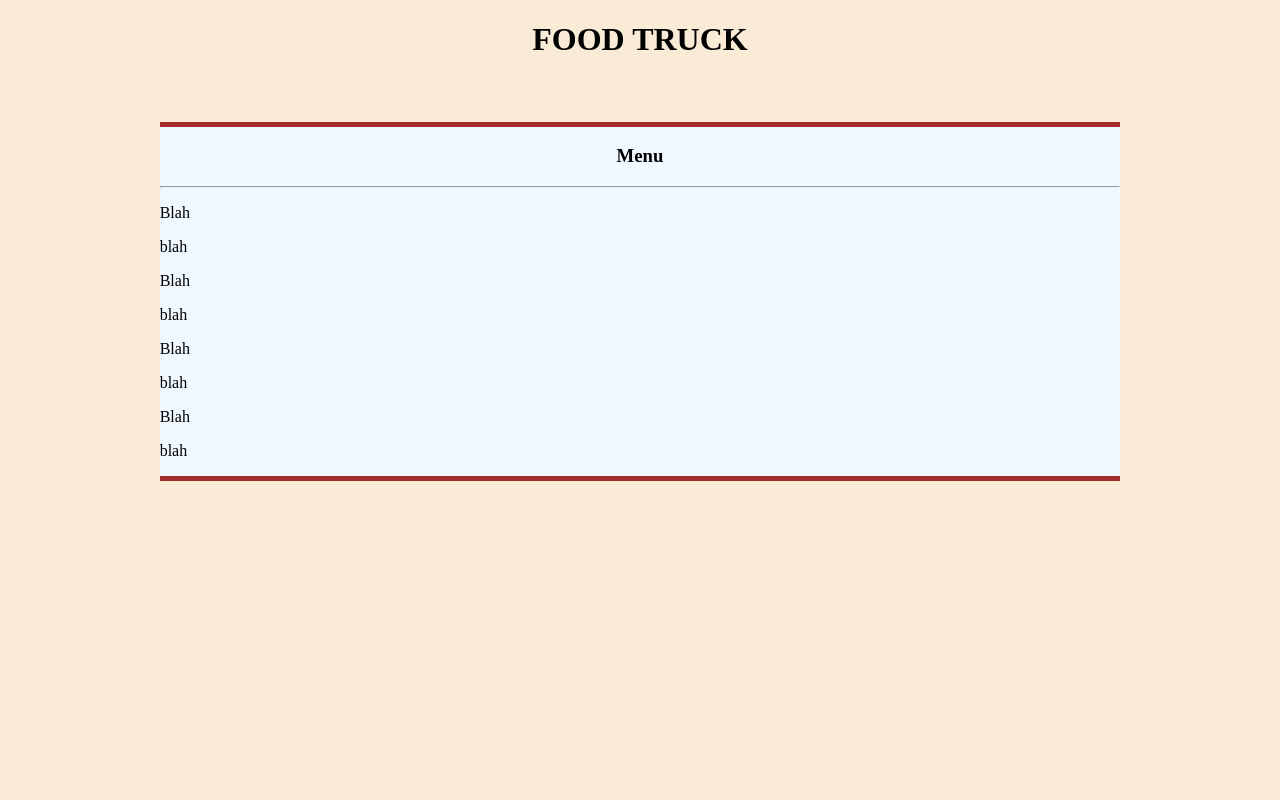
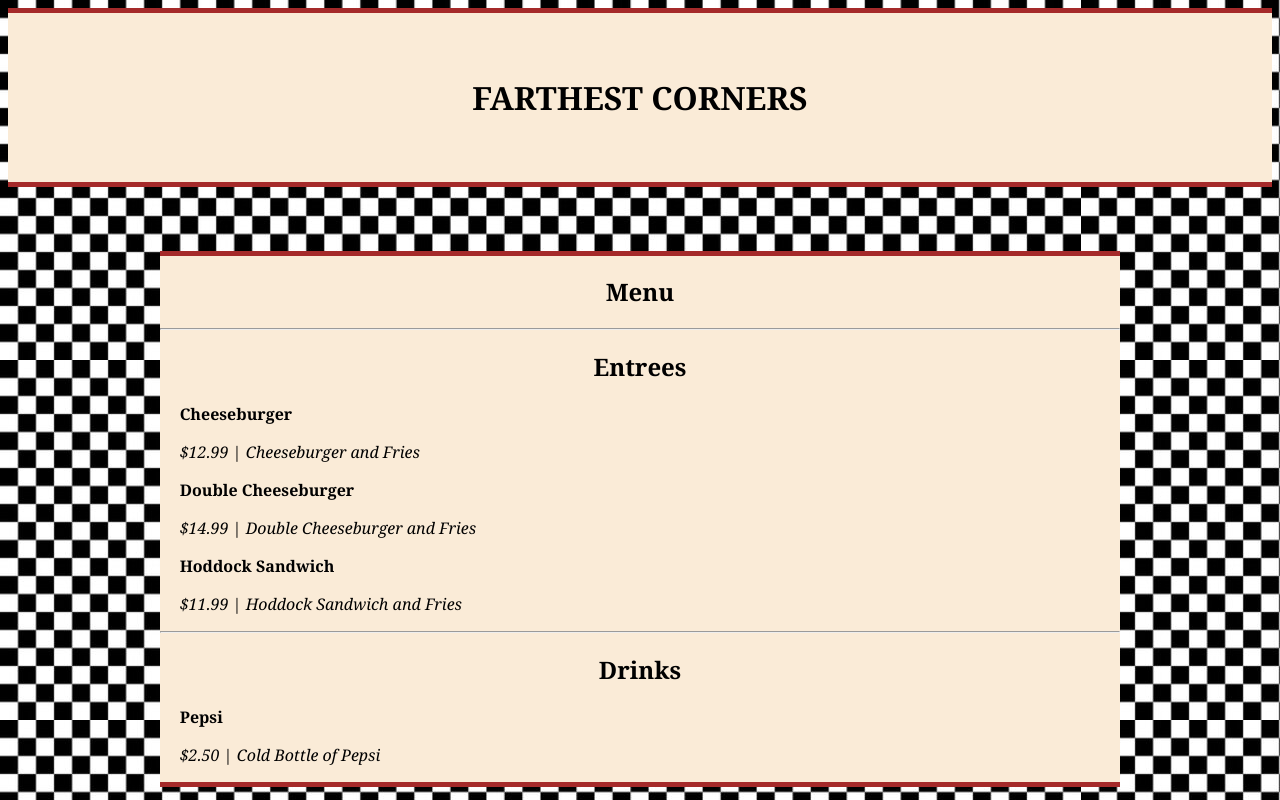
Before and after one commit to 500197548/FoodTruck, a website: page public/index.html in a window 1280 px wide. Drawn offline with Linux system fonts and the light colour scheme.

Commit message:
blah blah

```diff
--- a/public/index.html
+++ b/public/index.html
@@ -10,19 +10,24 @@
 </head>
 <body>
 
-    <h1 id="title">FOOD TRUCK</h1>
+    <h1 id="title">FARTHEST CORNERS</h1>
 
     <main>
-        <h3 id="menu">Menu</h3>
+        <h2 id="menu">Menu</h3>
         <hr>
-        <p>Blah</p>
-        <p>blah</p>
-        <p>Blah</p>
-        <p>blah</p>
-        <p>Blah</p>
-        <p>blah</p>
-        <p>Blah</p>
-        <p>blah</p>
+
+        <h2 id="menu">Entrees</h2>
+        <h3 id="menuitem">Cheeseburger</h3>
+        <p id="itemdetails">$12.99  |  Cheeseburger and Fries</p>
+        <h3 id="menuitem">Double Cheeseburger</h3>
+        <p id="itemdetails">$14.99  |  Double Cheeseburger and Fries</p>
+        <h3 id="menuitem">Hoddock Sandwich</h3>
+        <p id="itemdetails">$11.99  |  Hoddock Sandwich and Fries</p>
+        <hr>
+
+        <h2 id="menu">Drinks</h2>
+        <h3 id="menuitem">Pepsi</h3>
+        <p id="itemdetails">$2.50 |  Cold Bottle of Pepsi</p>
     </main>
 
 </body>
--- a/public/site.css
+++ b/public/site.css
@@ -2,22 +2,42 @@
 
 body {
     background-color: antiquewhite;
+    font-family: Georgia, 'Times New Roman', Times, serif;
+    background-image: url("images/checkers.jpg");
 }
 
 main{
     margin-top: 5%;
     margin-left: 12%;
     margin-right: 12%;
-    background-color: aliceblue;
+    background-color: antiquewhite;
     border-block: solid;
     border-color: brown;
     border-width: 5px;
 }
 
 #title{
+    padding: 5%;
+    margin: auto;
     text-align: center;
+    font-size: Title;
+    background-color: antiquewhite;
+    border-block: solid;
+    border-color: brown;
+    border-width: 5px;
+
 }
 
 #menu{
     text-align: center;
 }
+
+#menuitem{
+    font-size: medium;
+    margin-left: 20px;
+}
+
+#itemdetails{
+    margin-left: 20px;
+    font-style: italic;
+}
```
Also changed, not shown: public/images/checkers.jpg (added), 1 other file.
